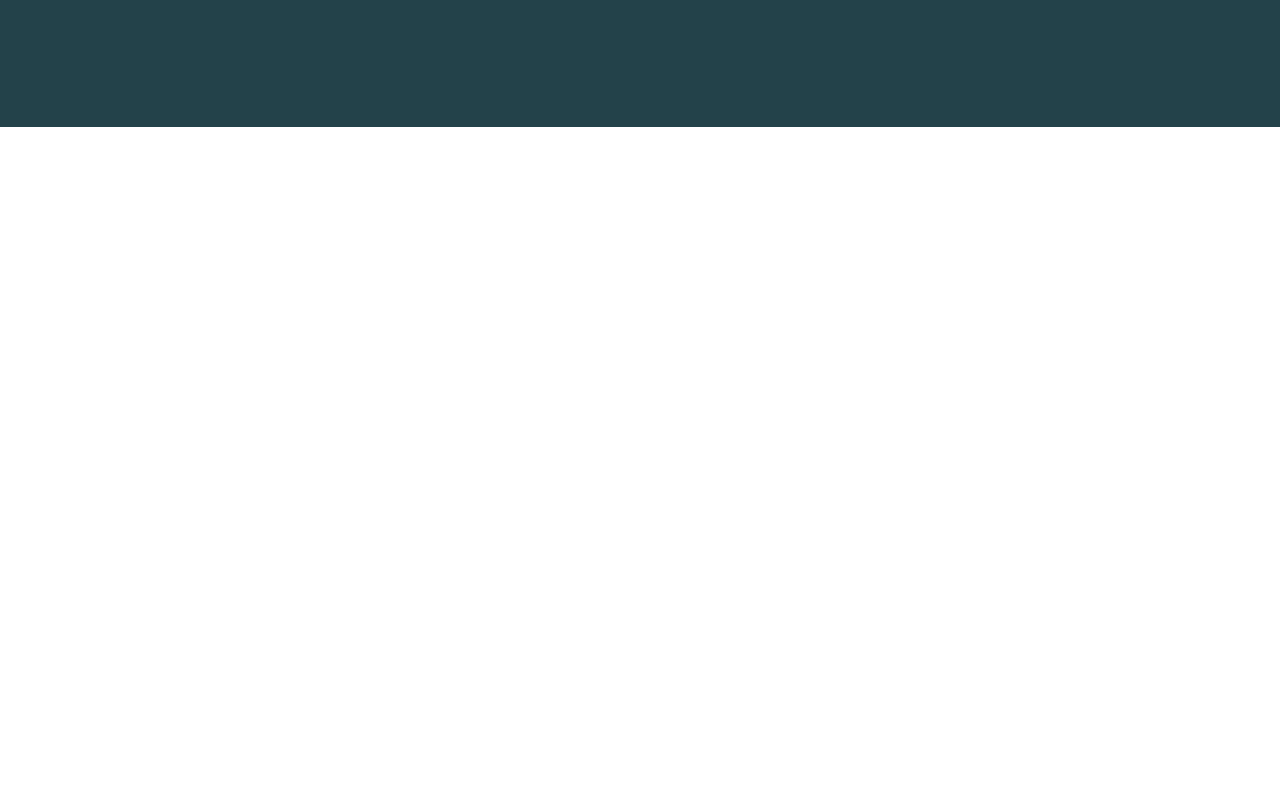
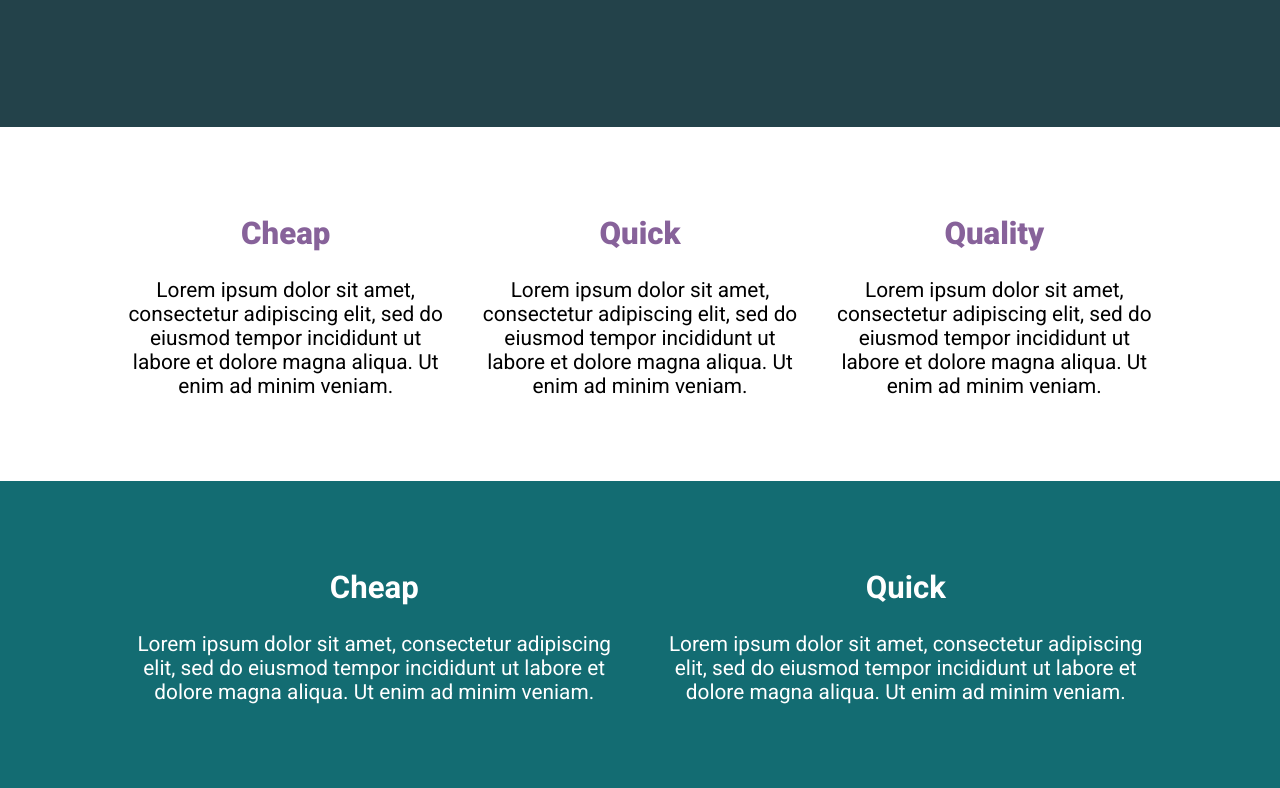
Before and after one commit to Vi-r-us/Conquering-Responsive-Website, a plain HTML site: page index.html in a window 1280 px wide. Shown: the part 502-1290 px from the top of the page. Before the commit the page ends 800 px from the top, so only its background shows below. Drawn offline with Linux system fonts and the light colour scheme.

Commit message:
Added two more sections (used flex box for content)

```diff
--- a/index.html
+++ b/index.html
@@ -14,9 +14,9 @@
   </head>
 
   <body>
-    <section class="container">
-      <div class="wrapper">
-        <div class="container__text">
+    <section class="wrapper">
+      <div class="container">
+        <div class="wrapper__text">
           <h1 class="title">Responsive layouts don’t have to be a struggle</h1>
           <p class="sub-title">Lorem ipsum dolor sit amet, consectetur adipiscing elit,
             sed do eiusmod tempor incididunt ut labore et dolore magna aliqua.
@@ -25,5 +25,68 @@
         </div>
       </div>
     </section>
+
+    <div class="three-col">
+      <div class="container">
+        <div class="row">
+          <div class="col">
+            <h2>Cheap</h2>
+            <p>
+              Lorem ipsum dolor sit amet, consectetur
+              adipiscing elit, sed do eiusmod tempor
+              incididunt ut labore et dolore magna
+              aliqua. Ut enim ad minim veniam.
+            </p>
+          </div>
+
+          <div class="col">
+            <h2>Quick</h2>
+            <p>
+              Lorem ipsum dolor sit amet, consectetur
+              adipiscing elit, sed do eiusmod tempor
+              incididunt ut labore et dolore magna
+              aliqua. Ut enim ad minim veniam.
+            </p>
+          </div>
+
+          <div class="col">
+            <h2>Quality</h2>
+            <p>
+              Lorem ipsum dolor sit amet, consectetur
+              adipiscing elit, sed do eiusmod tempor
+              incididunt ut labore et dolore magna
+              aliqua. Ut enim ad minim veniam.
+            </p>
+          </div>
+        </div>
+      </div>
+    </div>
+
+    <div class="two-col">
+      <div class="container">
+        <div class="row">
+          <div class="col">
+            <h2>Cheap</h2>
+            <p>
+              Lorem ipsum dolor sit amet, consectetur
+              adipiscing elit, sed do eiusmod tempor
+              incididunt ut labore et dolore magna
+              aliqua. Ut enim ad minim veniam.
+            </p>
+          </div>
+
+          <div class="col">
+            <h2>Quick</h2>
+            <p>
+              Lorem ipsum dolor sit amet, consectetur
+              adipiscing elit, sed do eiusmod tempor
+              incididunt ut labore et dolore magna
+              aliqua. Ut enim ad minim veniam.
+            </p>
+          </div>
+        </div>
+      </div>
+    </div>
+
   </body>
 </html>
--- a/styles/style.css
+++ b/styles/style.css
@@ -8,18 +8,20 @@ body {
   padding: 0px;
 }
 
-.container {
+
+/* First Section */
+.wrapper {
   width: 100%;
   padding: 6.25em 0;
   background: #23424A;
 }
 
-.wrapper {
+.container {
   width: 80%;
   max-width: 1100px;
   margin: 0 auto;
 }
-.container__text {
+.wrapper__text {
   width: 60%;
 }
 
@@ -28,7 +30,6 @@ body {
   font-size: 3rem;
   font-weight: 900;
 }
-
 .sub-title {
   margin-bottom: 3rem;
   color: rgba(255, 255, 255, 0.85);
@@ -52,3 +53,25 @@ body {
 .learn-btn:hover, .learn-btn:focus {
   opacity: .75;
 }
+
+/* Second Section */
+.three-col {
+  padding: 3em 0;
+  text-align: center;
+}
+.three-col h2 {
+  color: #87629A;
+  font-weight: 900;
+}
+.row {
+  display: flex;
+  gap: 1.875em;
+}
+
+/* Third Section */
+.two-col {
+  padding: 3em 0;
+  background-color: #136C72;
+  color: white;
+  text-align: center;
+}
```
